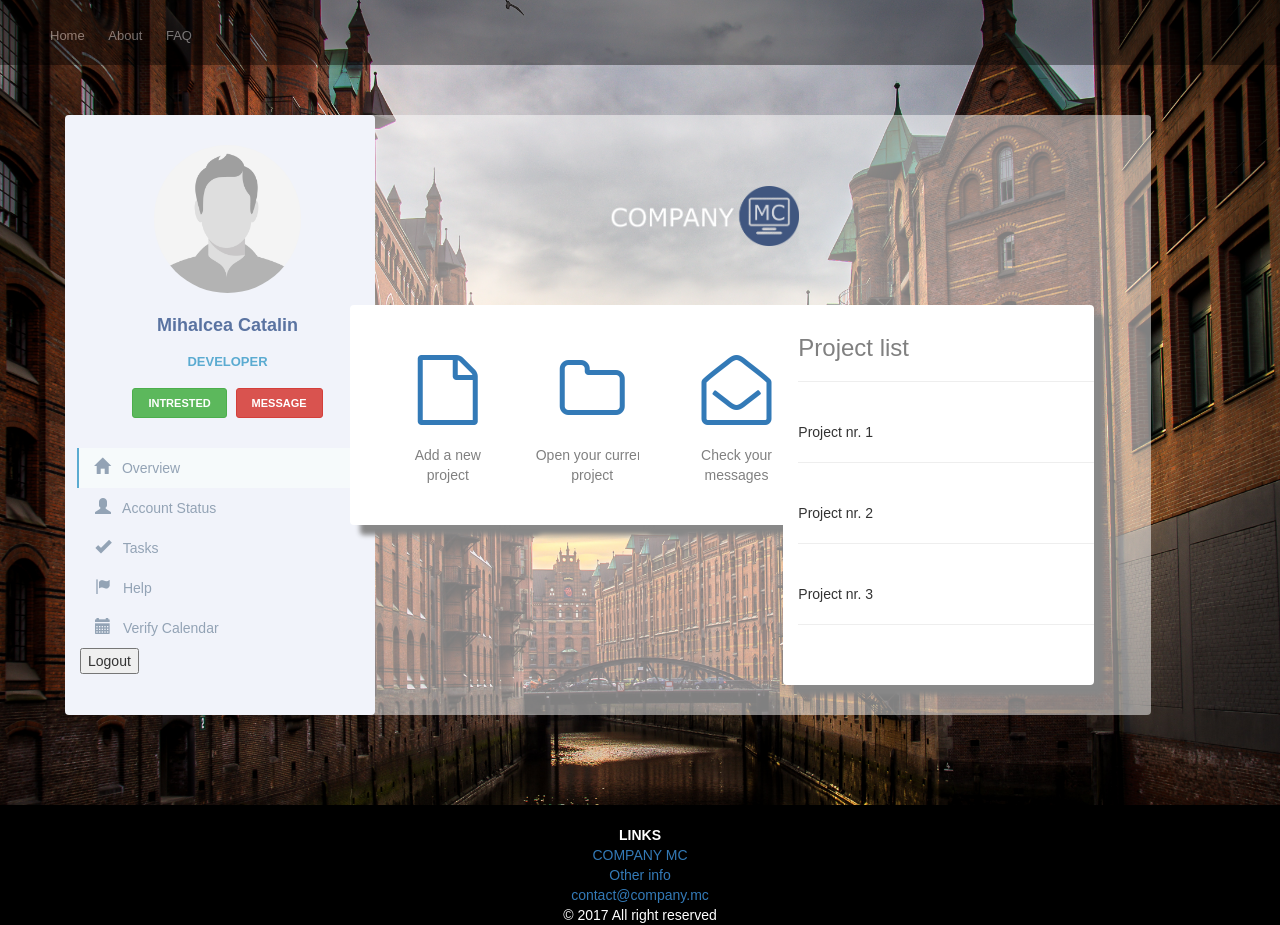
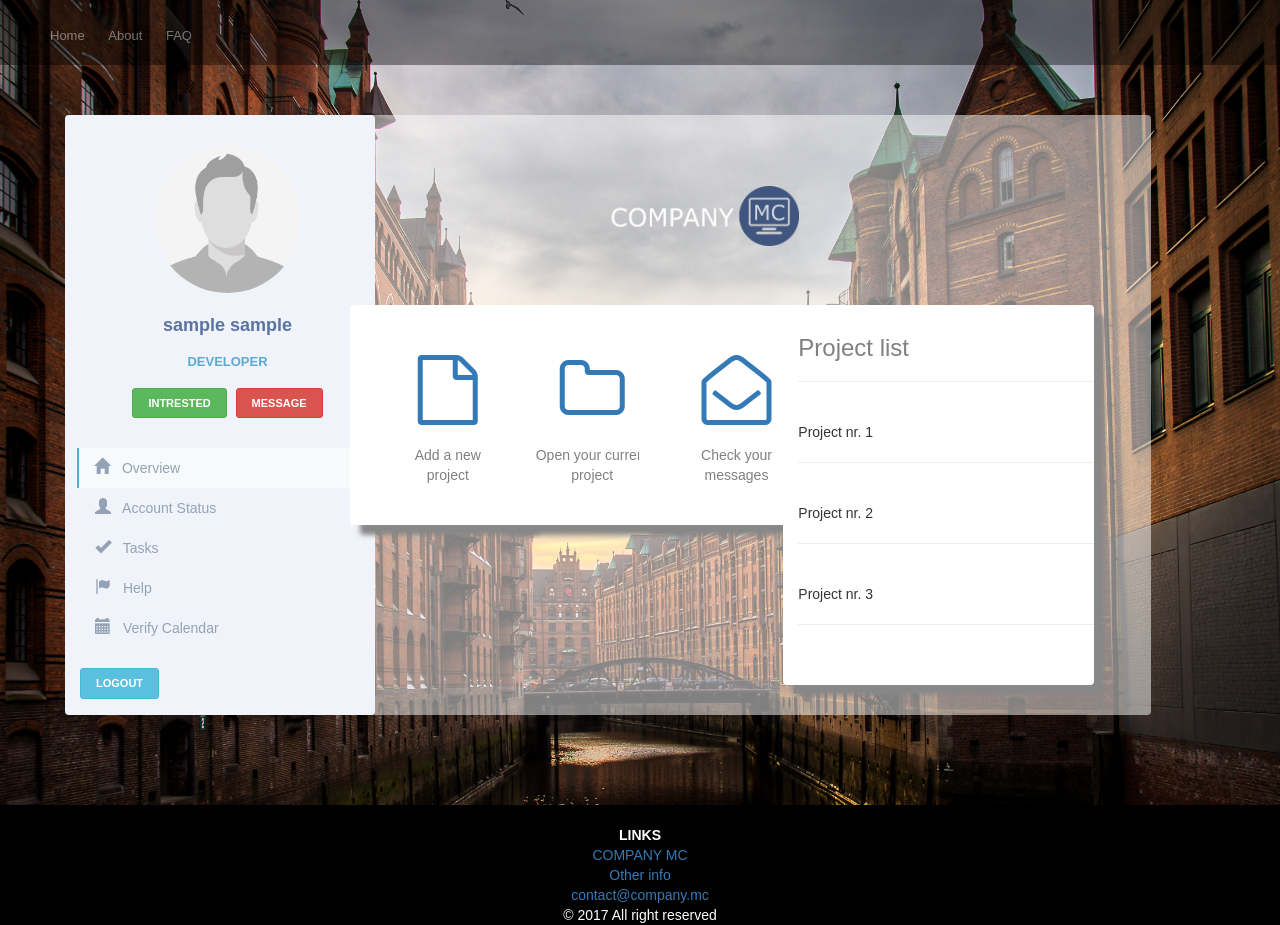
Before and after one commit to tanase13/Proiect_Portofoliu_LogIn, a PHP site: page /profile.php in a window 1280 px wide. Run offline with PHP 8.4, Linux system fonts and the light colour scheme; the visitor is signed in with stand-in values (Sample User, id 1); some libraries are stand-ins or nearby versions.

Commit message:
Added log in details

```diff
--- a/profile.php
+++ b/profile.php
@@ -12,10 +12,10 @@
    <script type="text/javascript" src="BootStrap/js/bootstrap.min.js"></script>
    <link rel="stylesheet" href="BootStrap/css/bootstrap.min.css">
 
- <link rel="stylesheet" href="Fonts\Font_Awesome\fonts\FontAwesome.otf">
+ <link rel="stylesheet" href="Fonts\font-awesome-4.7.0\FontAwesome.otf">
    <link rel="stylesheet" type="text/css" href="CSS/css.css">
       <link rel="stylesheet" type="text/css" href="CSS/css_profile.css">
-      	   <link rel="stylesheet" type="text/css" href="Fonts\Font_Awesome\css\font-awesome.css">
+      	   <link rel="stylesheet" type="text/css" href="Fonts\font-awesome-4.7.0\css\font-awesome.css">
 
 
  </head>
@@ -26,7 +26,7 @@
  		<div id="nav_wrapper"><br>
  			<table class="center">
  		<ul>
- 			<li><a href ="index.php">Home</a></li>
+ 			<li><a href ="profile.php">Home</a></li>
  			<li><a href="about.php">About</a></li>
  			<li><a href="">FAQ</a></li>
 
@@ -43,7 +43,7 @@
 				</div>
 				<div class="profile-user-title">
 					<div class="profile-user-name">
-						Mihalcea Catalin
+						<?php echo $_SESSION['u_first'] . ' ' .  $_SESSION['u_last']; ?>
 					</div>
 					<div class="profile-user-job">
 						Developer
@@ -67,7 +67,7 @@
 
 							echo '<form action="includes/logout.inc.php" method="POST">
 
-							<button type="submit" name="submit">Logout</button>
+							<br> <button class="btn btn-info btn-sm" type="submit" name="submit">Logout</button>
 						</form>';
 
 
```
Also changed, not shown: Raku.ttf (deleted).
